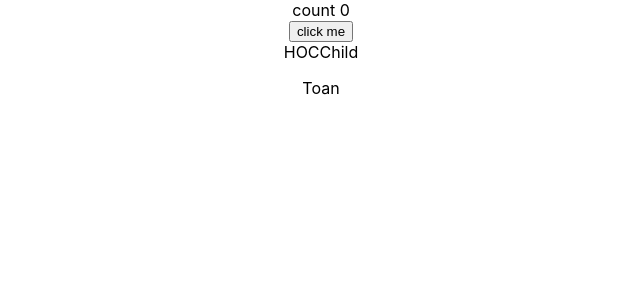
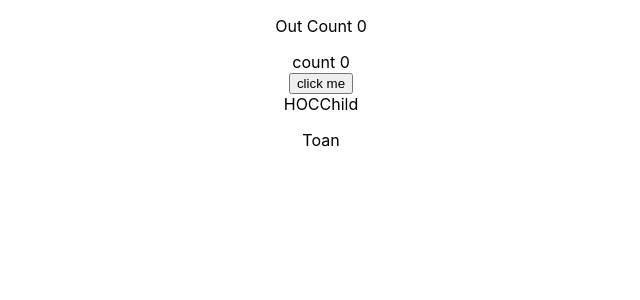
Before and after one commit to toanlehcm/HoleTex, a React (Create React App) app: page / in a window 1280 px wide. Shown: the top 300 px of the page, without its empty margins (319-959 px from the left). Built offline with nearby package versions, Linux system fonts and the light colour scheme.

Commit message:
Make the child component a child of a new component.

```diff
--- a/src/lesson/ReactMemoHOC/index.js
+++ b/src/lesson/ReactMemoHOC/index.js
@@ -1,14 +1,31 @@
 import React, { useCallback, useEffect, useMemo, useState } from 'react';
 import HOCChild from './HOCChild';
 
-function Counter() {
+// function Counter() {
+//   const [count, setCount] = useState(0)
+
+//   return (
+//     <>
+//       <div>count {count}</div>
+//       <button onClick={() => setCount(count + 1)}> click me</button>
+//     </>
+//   )
+// }
+
+function NewComponent({ children }) {
   const [count, setCount] = useState(0)
 
   return (
-    <>
-      <div>count {count}</div>
-      <button onClick={() => setCount(count + 1)}> click me</button>
-    </>
+    <div >
+      <p> Out Count {count}</p>
+
+      <div>
+        <div>count {count}</div>
+        <button onClick={() => setCount(count + 1)}> click me</button>
+
+        {children}
+      </div>
+    </div>
   )
 }
 
@@ -21,8 +38,11 @@ function ReactMemoHOC(props) {
 
   return (
     <div >
-      <Counter />
-      <HOCChild name={name} getUser={getUser} />
+      {/* <Counter /> */}
+
+      <NewComponent>
+        <HOCChild name={name} getUser={getUser} />
+      </NewComponent>
     </div>
   );
 }
```
